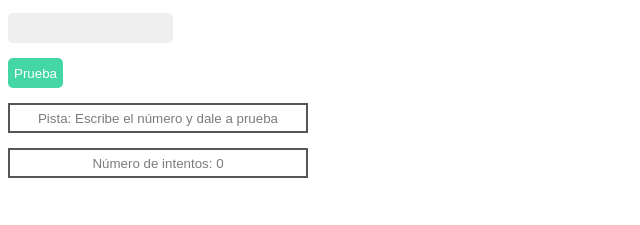
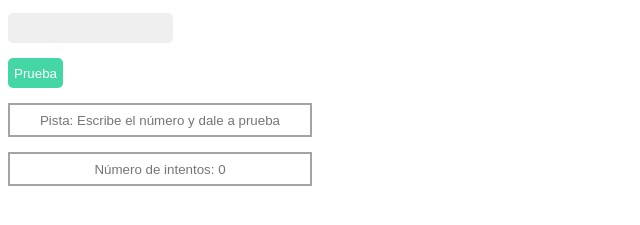
Before and after one commit to Adalab/modulo-2-evaluacion-intermedia-EstiBv, a plain HTML site: page index.html in a window 1280 px wide. Shown: the part 93-318 px from the top of the page, without its empty margins (0-640 px from the left). Drawn offline with Linux system fonts and the light colour scheme.

Commit message:
fix html and css

```diff
--- a/index.html
+++ b/index.html
@@ -10,16 +10,18 @@
   <main role="main">
     <h1 class="titleGame">Adivina en número</h1>
     <form action="" class="formGame">
+    <div>
       <label for="numerUser" class="introNumber">Introduce aquí tu número:</label>
       <input type="button" name="" id="numerUser" class="numberUser">
-
       <button class="btnProof"> Prueba</button>
-
+    </div>
+    <div>
       <label for="trackUser"></label >
-      <input value = "Pista: Escribe el número y dale a prueba" type="button" name="" id="trackUser" class= "trackUser">
+      <input placeholder = "Pista: Escribe el número y dale a prueba" type="text" name="" id="trackUser" class= "trackUser">
 
       <label for="attempts"></label>
-      <input type="button" name="" id="attempts" class = "attempts" value = "Número de intentos: 0">
+      <input type="text" name="" id="attempts" class = "attempts" placeholder = "Número de intentos: 0">
+    </div>
     </form>
 
   </main>
--- a/styles/main.css
+++ b/styles/main.css
@@ -36,9 +36,9 @@
   margin-bottom: 15px;
   border-style: none;
   border-style: solid;
-  border-color: #575555;
+  border-color: #a5a4a4;
   background-color: #ffffff;
-  color: #7c7c7c;
+  text-align: center;
 }
 .attempts {
   display: block;
@@ -47,7 +47,7 @@
   margin-bottom: 15px;
   border-style: none;
   border-style: solid;
-  border-color: #575555;
+  border-color: #a5a4a4;
   background-color: #ffffff;
-  color: #7c7c7c;
+  text-align: center;
 }
```
